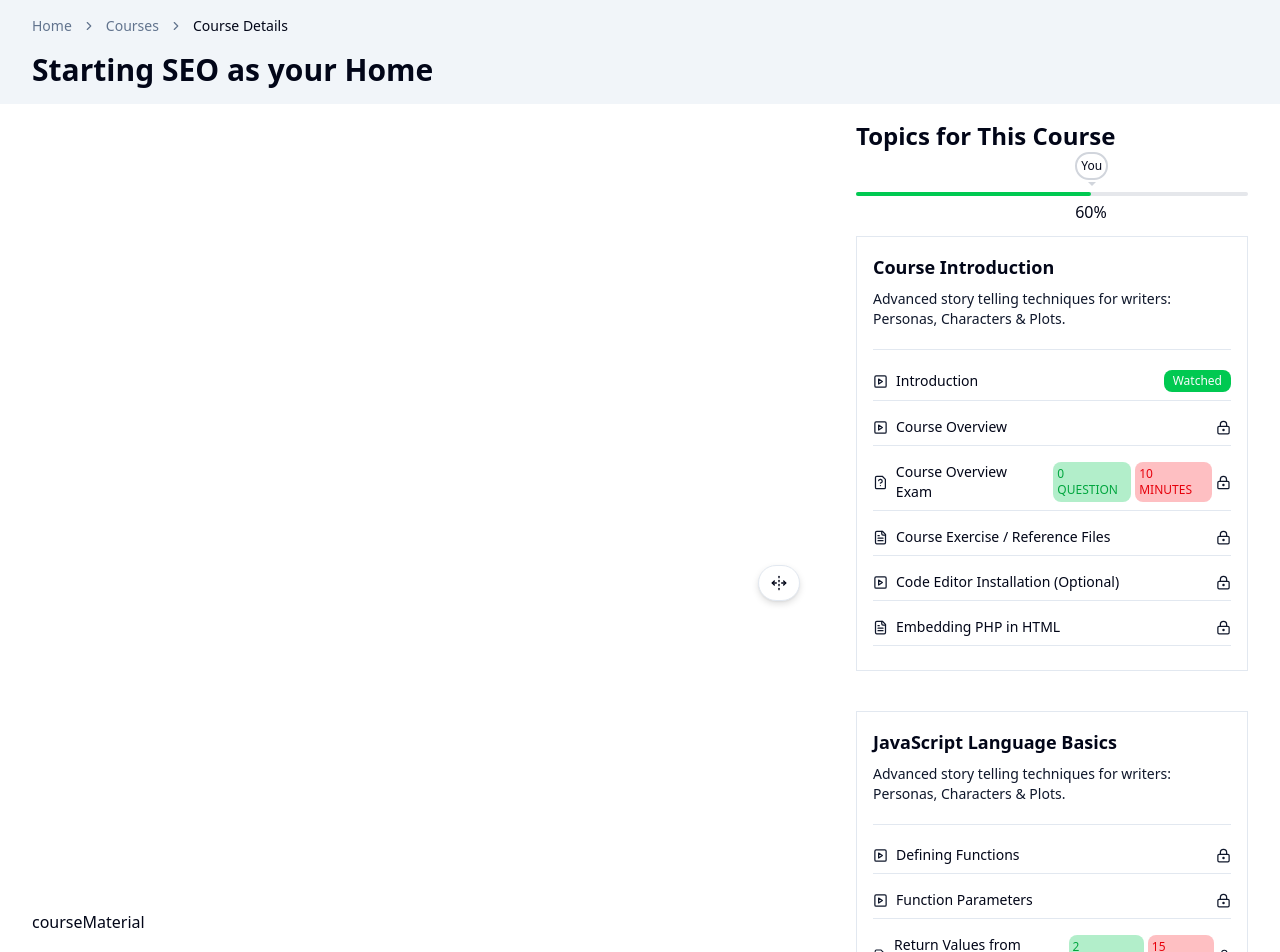
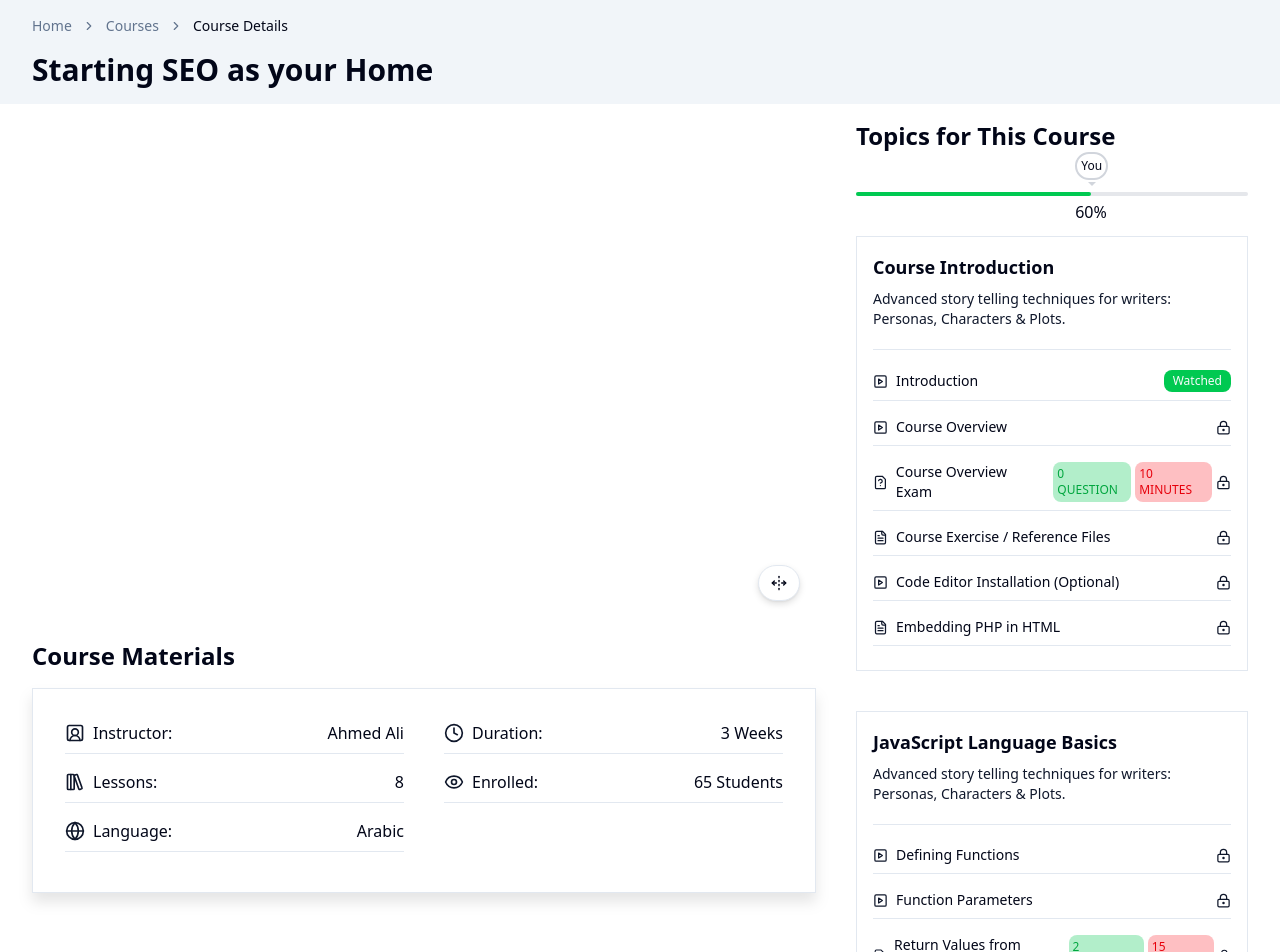
Before and after one commit to mohammadabdulhakim/course_video_player, a Next.js app: page / in a window 1280 px wide. Shown: the top 952 px of the page. Built offline with nearby package versions, Linux system fonts and the light colour scheme.

Commit message:
feat(Course): add Course Materials Section

```diff
--- a/src/app/globals.css
+++ b/src/app/globals.css
@@ -127,7 +127,7 @@
 
 
 .course-page{
-  @apply py-2 md:py-4 px-2 md:px-4 lg:px-8 gap-6 lg:gap-10 grid;
+  @apply py-2 md:py-4 px-2 md:px-4 lg:px-8 gap-8 lg:gap-10 grid;
   grid-template-columns: 1fr;
   grid-template-areas:
   "video"
@@ -140,6 +140,7 @@
 @media (min-width: 768px) {
   .course-page{
     grid-template-columns: 2fr 1fr;
+    grid-template-rows: 480px 300px auto;
     grid-template-areas:
     "video topics"
     "materials topics"
--- a/src/app/page.tsx
+++ b/src/app/page.tsx
@@ -4,6 +4,7 @@ import Header from "@/components/Header";
 import Topics from "@/components/Topics";
 import VideoPlayer from "@/components/VideoPlayer";
 import useVideoProps from './../store/useVideoProps';
+import CourseMaterials from "@/components/CourseMaterials";
 
 export default function Home() {
   const {isVideoWide} = useVideoProps();
@@ -23,7 +24,7 @@ export default function Home() {
           }:{}}>
           <VideoPlayer />
           <Topics />
-          <div className="course-materials">courseMaterial</div>
+          <CourseMaterials />
           <div className="course-comments">Comments</div>
         </div>
     </main>
--- /dev/null
+++ b/src/components/CourseMaterials.tsx
@@ -0,0 +1,65 @@
+import { Clock, Eye, Globe, LibraryBig, SquareUserRound } from "lucide-react";
+import React from "react";
+
+const CourseMaterials = () => {
+  return (
+    <div className="course-materials flex flex-col gap-4 items-start">
+      <h2 className="text-2xl font-semibold">Course Materials</h2>
+
+      <div className="w-full bg-white border-1 drop-shadow-xl hover:drop-shadow-md p-8 grid grid-cols-1 md:grid-cols-2 gap-x-10 gap-y-2">
+        <div>
+          <div className="flex gap-2 items-center justify-between">
+            <div className="flex gap-2 items-center">
+              <SquareUserRound className="text-secondary-foreground" size={20} />
+              <p className="text-md">Instructor:</p>
+            </div>
+            <div className="flex gap-1 items-center text-md font-light">Ahmed Ali</div>
+          </div>
+          <hr className="my-2" />
+        </div>
+        <div>
+          <div className="flex gap-2 items-center justify-between">
+            <div className="flex gap-2 items-center">
+              <Clock className="text-secondary-foreground" size={20} />
+              <p className="text-md">Duration:</p>
+            </div>
+            <div className="flex gap-1 items-center text-md font-light">3 Weeks</div>
+          </div>
+          <hr className="my-2" />
+        </div>
+        <div>
+          <div className="flex gap-2 items-center justify-between">
+            <div className="flex gap-2 items-center">
+              <LibraryBig className="text-secondary-foreground" size={20} />
+              <p className="text-md">Lessons:</p>
+            </div>
+            <div className="flex gap-1 items-center text-md font-light">8</div>
+          </div>
+          <hr className="my-2" />
+        </div>
+        <div>
+          <div className="flex gap-2 items-center justify-between">
+            <div className="flex gap-2 items-center">
+              <Eye className="text-secondary-foreground" size={20} />
+              <p className="text-md">Enrolled:</p>
+            </div>
+            <div className="flex gap-1 items-center text-md font-light">65 Students</div>
+          </div>
+          <hr className="my-2" />
+        </div>
+        <div>
+          <div className="flex gap-2 items-center justify-between">
+            <div className="flex gap-2 items-center">
+              <Globe className="text-secondary-foreground" size={20} />
+              <p className="text-md">Language:</p>
+            </div>
+            <div className="flex gap-1 items-center text-md font-light">Arabic</div>
+          </div>
+          <hr className="my-2" />
+        </div>
+      </div>
+    </div>
+  );
+};
+
+export default CourseMaterials;
--- a/src/components/VideoPlayer.tsx
+++ b/src/components/VideoPlayer.tsx
@@ -24,7 +24,7 @@ const VideoPlayer = () => {
     },[watched])
   return (
     <div className={`course-video w-full h-fit sticky top-0 z-20 ${isVideoWide? "md:sticky":"md:relative"}`}>
-      <div className={`w-full aspect-video ${isVideoWide? "h-[65vh]":"md:aspect-video"} overflow-hidden rounded-lg drop-shadow-md`}>
+      <div className={`w-full aspect-video ${isVideoWide? "h-[480px]":"md:aspect-video"} overflow-hidden rounded-lg drop-shadow-md`}>
           <ReactPlayer width={"100%"} height={"100%"} style={{position:"absolute", top:0,left:0}} ref={ref} url={"https://www.youtube.com/watch?v=54ls40kio2w"} controls onProgress={(progress)=> isFinished(progress)} />
       </div>
           <Button onClick={toggleWide} className={`absolute -bottom-10 right-4 !rounded-full cursor-pointer hidden md:block drop-shadow-md`} variant={"outline"}>
```
